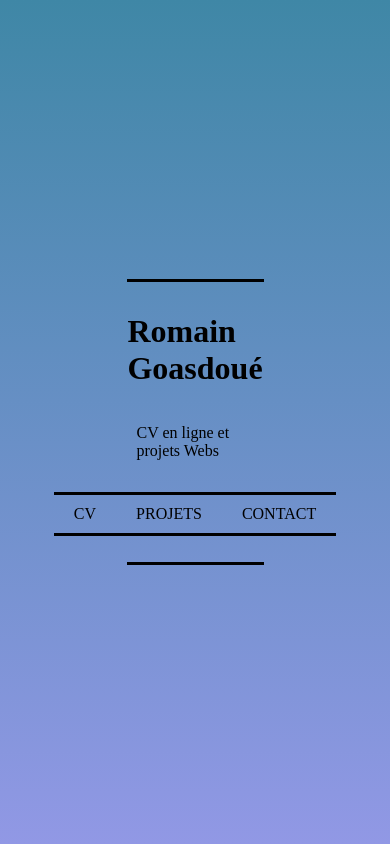
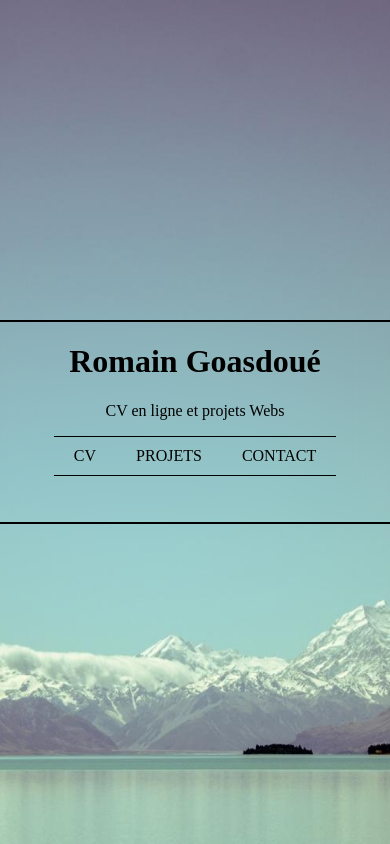
Before and after one commit to RomainGsd/romaingsd.github.io, a PHP site: page / in a window 390 px wide. Run offline with PHP 8.4, Linux system fonts and the light colour scheme.

Commit message:
responsive

```diff
--- a/CSS/Style.css
+++ b/CSS/Style.css
@@ -1,126 +1,106 @@
-.Homepage
-{
-    display: flex;
-    flex-direction: column;
-    justify-content: center;
-    align-items: center;
-    border-style: solid;
-    border-right: none;
-    border-left: none;
-    border-color: black;
-    width: 30%;
-    padding: 10px;
+.center {
+    position: absolute;
+    margin: auto;
+    top: 0;
+    right: 0;
+    bottom: 0;
+    left: 0;
 }
 
-.Homepage ul, a
-{
+.blur {
+  background: url('Imgs/bkg.jpg') no-repeat center center fixed;
+  background-size: cover;
+  overflow: hidden;
+  filter: blur(15px);
+  position: absolute;
+  top: -50px;
+  right: -50px;
+  bottom: -50px;
+  left: -50px;
+}
+
+.center ul, a {
   text-decoration: none;
 }
 
-.Homepage a:hover
-{
+.center a:hover {
   background-color: rgba(163, 163, 163, 0.5);
 }
 
-.header_pos
-{
-  position: absolute;
-  margin: auto;
-  top: 0;
-  bottom: 0;
-  left: 0;
-  right: 0;
-  display: flex;
-  align-items: center;
-  justify-content: center;
-  /*background-color: #ccc;*/
-}
-
-.CV
-{
-  display: flex;
+.CV {
   background-color: rgba(163, 163, 163, 0.5);
-  flex-direction: column;
   justify-content: center;
   align-items: center;
   border-style: none;
   border-radius: 10px;
 }
 
-.CV h2
-{
+.CV h2 {
   text-decoration: underline;
 }
 
-.profile_pic
-{
+.profile_pic {
   float: right;
 }
 
-.center_pic
-{
+.center_pic {
     display: block;
     margin-left: auto;
     margin-right: auto;
 }
 
-header
-{
-  display: flex;
-  flex-direction: column;
-  align-items: center;
-  justify-content: center;
+body {
+  background: url('Imgs/bkg.jpg') no-repeat center center fixed;
+  background-size: cover;
 }
 
-html
-{
-  height: 100%;
+header {
+  border-style: solid;
+  border-width: 2px 0 2px 0;
+  height: 200px;
+  max-width: 500px;
+  overflow: hidden;
+  margin: 20px;
 }
 
-body
-{
-  background-repeat: no-repeat;
-  background-attachment: fixed;
-  background: linear-gradient(#3f87a6, #9198e5);
+h1 {
+  text-align: center;
 }
 
-nav ul
-{
+p {
+  text-align: center;
+  margin: 0 20px 0 20px;
+}
+
+nav ul {
   display: flex;
   justify-content: center;
   list-style: none;
   padding: 0;
 }
 
-nav ul li
-{
+nav ul li {
+  padding-top: 10px;
+  padding-right: 20px;
+  padding-bottom: 10px;
   padding-left: 20px;
-  padding-right: 20px;
+  border-style: solid;
+  border-right: none;
+  border-left: none;
+  border-width: thin;
 }
 
-footer
-{
+a {
+  color: black;
+}
+
+a:hover {
+  text-decoration: none;
+}
+
+footer {
   display: flex;
   justify-content: center;
   padding-top: 5%;
   font-style: italic;
 }
-
-a
-{
-  color: black;
-}
-
-a:hover
-{
-  text-decoration: none;
-}
-
-li
-{
-  padding-top: 10px;
-  padding-bottom: 10px;
-  border-style: solid;
-  border-right: none;
-  border-left: none;
-}
--- a/index.html
+++ b/index.html
@@ -1,6 +1,5 @@
 <!DOCTYPE HTML>
 <html>
-<!-- commentaire test -->
 <head>
   <meta charset="utf-8" />
   <link rel="stylesheet"  href="CSS/Style.css"/>
@@ -8,8 +7,9 @@
 </head>
 
 <body>
-  <div class="header_pos">
-  <header class="Homepage">
+  <header class="center">
+    <div class="blur"></div>
+    <div class="center">
       <h1>Romain Goasdoué</h1>
       <p>CV en ligne et projets Webs</p>
       <nav>
@@ -19,9 +19,8 @@
           <li><a href="HTML/Contact.html">CONTACT</a></li>
         </ul>
       </nav>
+    </div>
   </header>
-  </div>
-
 </body>
 
 </html>
```
Also changed, not shown: CSS/Imgs/bkg.jpg (renamed from CSS/Imgs/bckgd.jpg).
